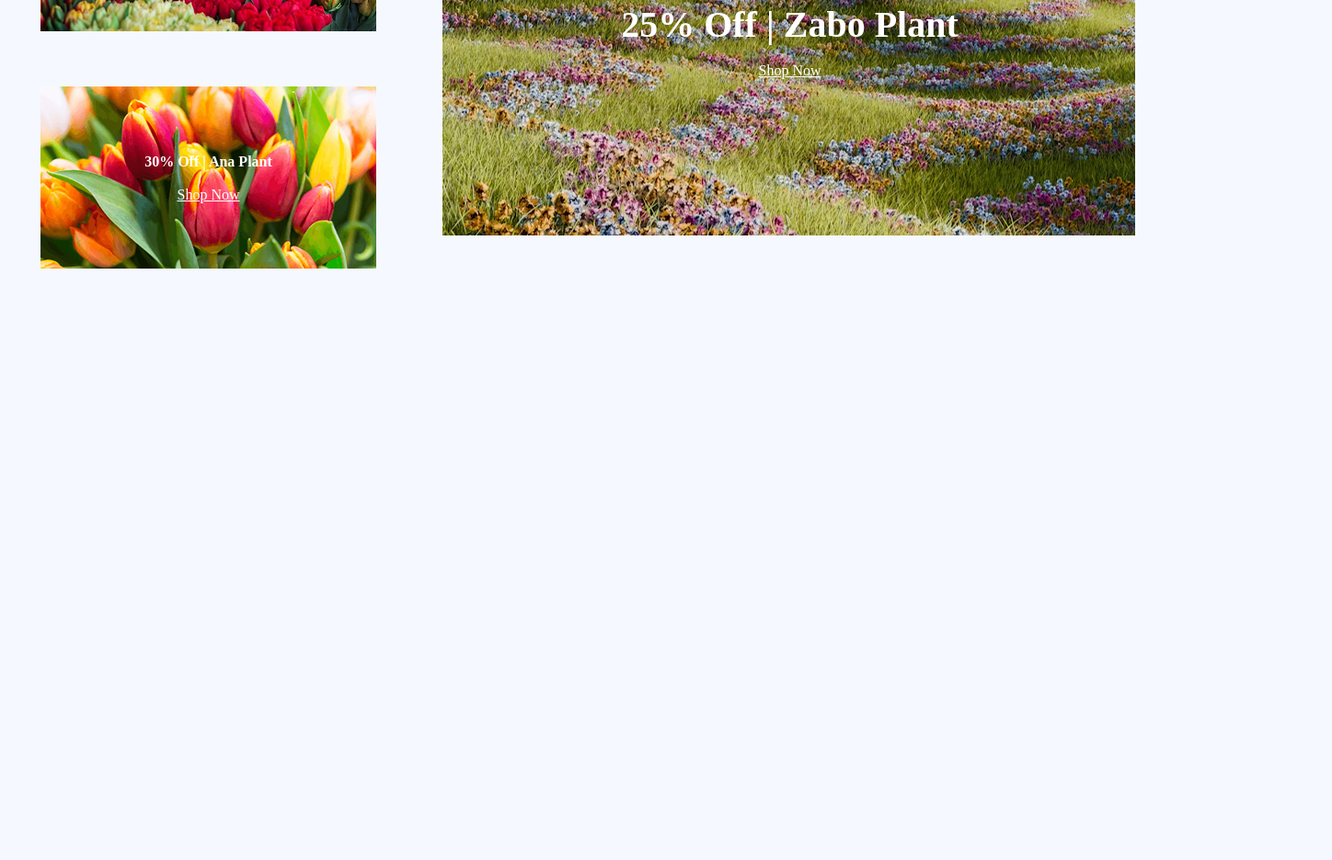
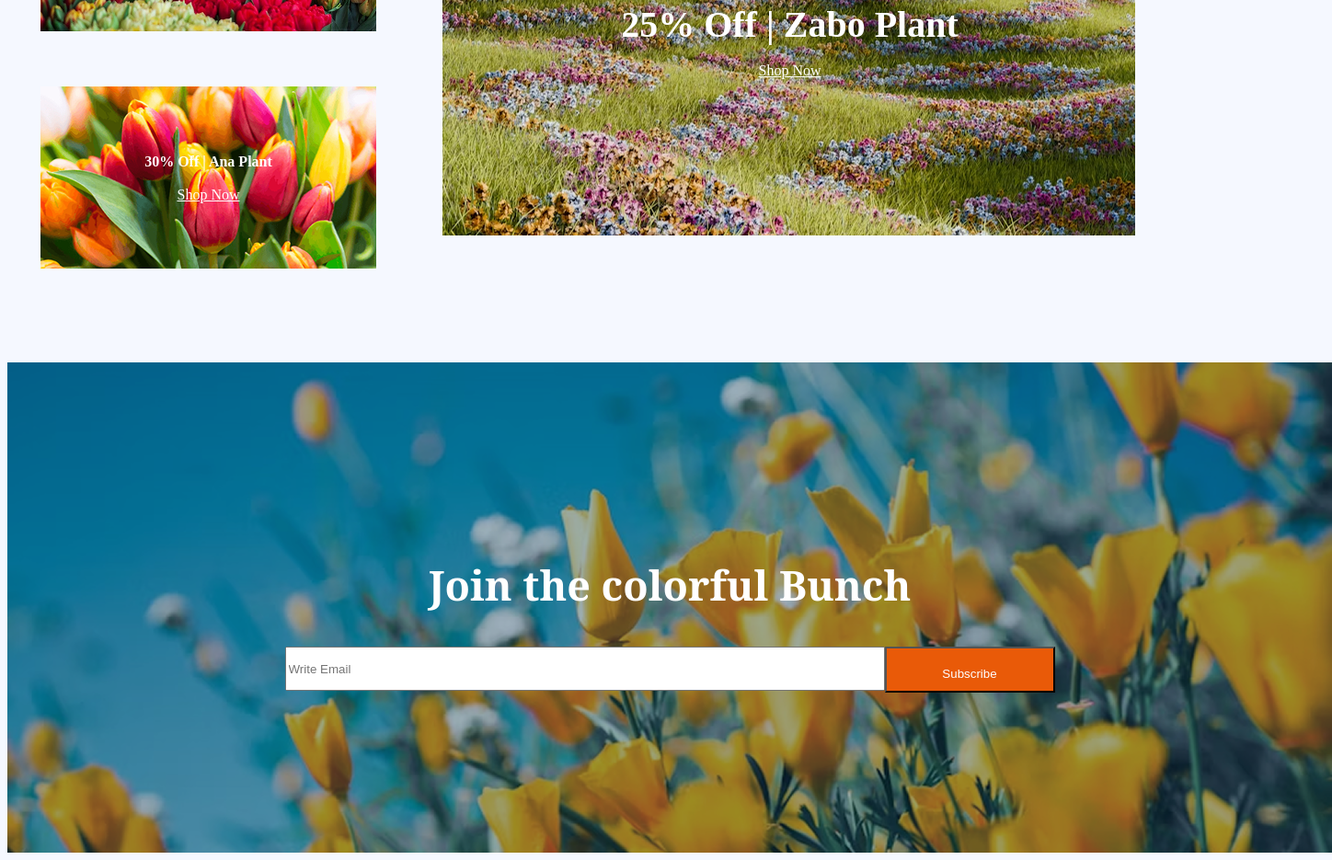
Before and after one commit to rafidizzle/assignment-02, a plain HTML site: page index.html in a window 1280 px wide. Shown: the part 2966-3901 px from the top of the page at 92% size, 1448 px wide, since content can reach past the window. Before the commit the page ends 3268 px from the top, so only its background shows below. Drawn offline with Linux system fonts and the light colour scheme.

Commit message:
added email section

```diff
--- a/index.html
+++ b/index.html
@@ -161,6 +161,20 @@
                 <a href="">Shop Now</a>
             </div>
         </section>
+        <section class="email-section">
+            <div class="email-head">
+                <h2 class="email-heading noto-serif-font">Join the colorful Bunch</h2>
+            </div>
+            <div class="email-form">
+                <div>
+                    <input class="email-input" type="email" placeholder="Write Email">
+                 </div>
+                 <div>
+                    <button class="email-btn">Subscribe</button>
+                </div>
+            </div>
+
+        </section>
     </main>
     <footer>
 
--- a/styles/assignment2.css
+++ b/styles/assignment2.css
@@ -244,3 +244,34 @@ height: 355px;
     font-weight: bold;
     font-size: 2.5rem;
 }
+/*email section*/
+.email-section{
+    background-image: url(../assets/news-letter-bg.png);
+    display: flex;
+    flex-direction: column;
+    justify-content: center;
+    align-items: center;
+    width: 1440px;
+    height: 533px;
+    margin-top: 100px;
+
+}
+.email-heading{
+    font-weight: bold;
+    font-size: 2.8rem;
+    color: rgba(255, 255, 255, 1);
+}
+.email-form{
+    display: flex;
+}
+.email-btn{
+    color:rgba(255, 255, 255, 1) ;
+    background-color: #E95A08;
+    height: 50px;
+    width: 185px;
+    padding: 20px 52px;
+}
+.email-input{
+    height: 42px;
+    width: 644px;
+}
```
